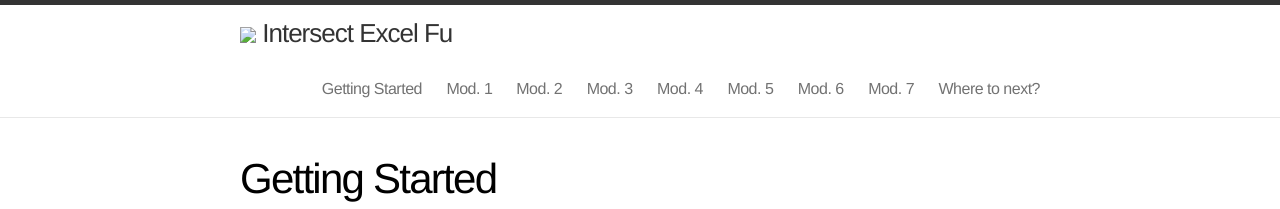
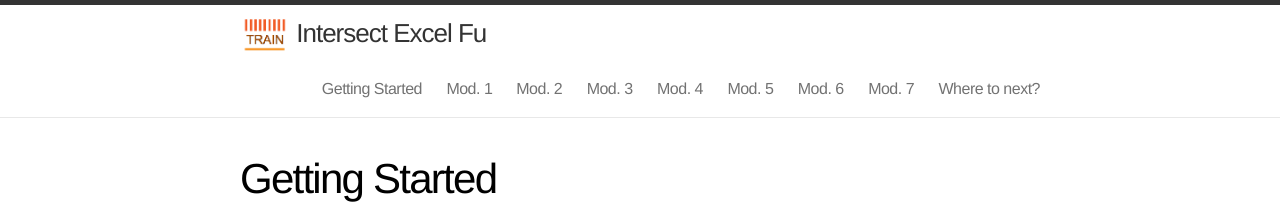
Before and after one commit to IntersectAustralia/excel-fu, a Jekyll site: the page built from module-0/index.markdown, in a window 1280 px wide. Shown: the top 209 px of the page. Built offline with Jekyll 4.4.1, drawn with Linux system fonts in a browser that asks for light colours.

Commit message:
Corrected yet another path

```diff
--- a/_includes/header.html
+++ b/_includes/header.html
@@ -2,7 +2,7 @@
 
   <div class="wrap">
     <a class="site-title" href="{{ site.baseurl }}/">
-    <img src="mini.png" width="50" border="0" valign="middle"> {{ site.title }}</a>
+      <img src="{{ site.baseurl }}/mini.png" width="50" border="0" valign="middle"> {{ site.title }}</a>
     <br/>
     <nav class="site-nav">
       <div class="trigger">
```
